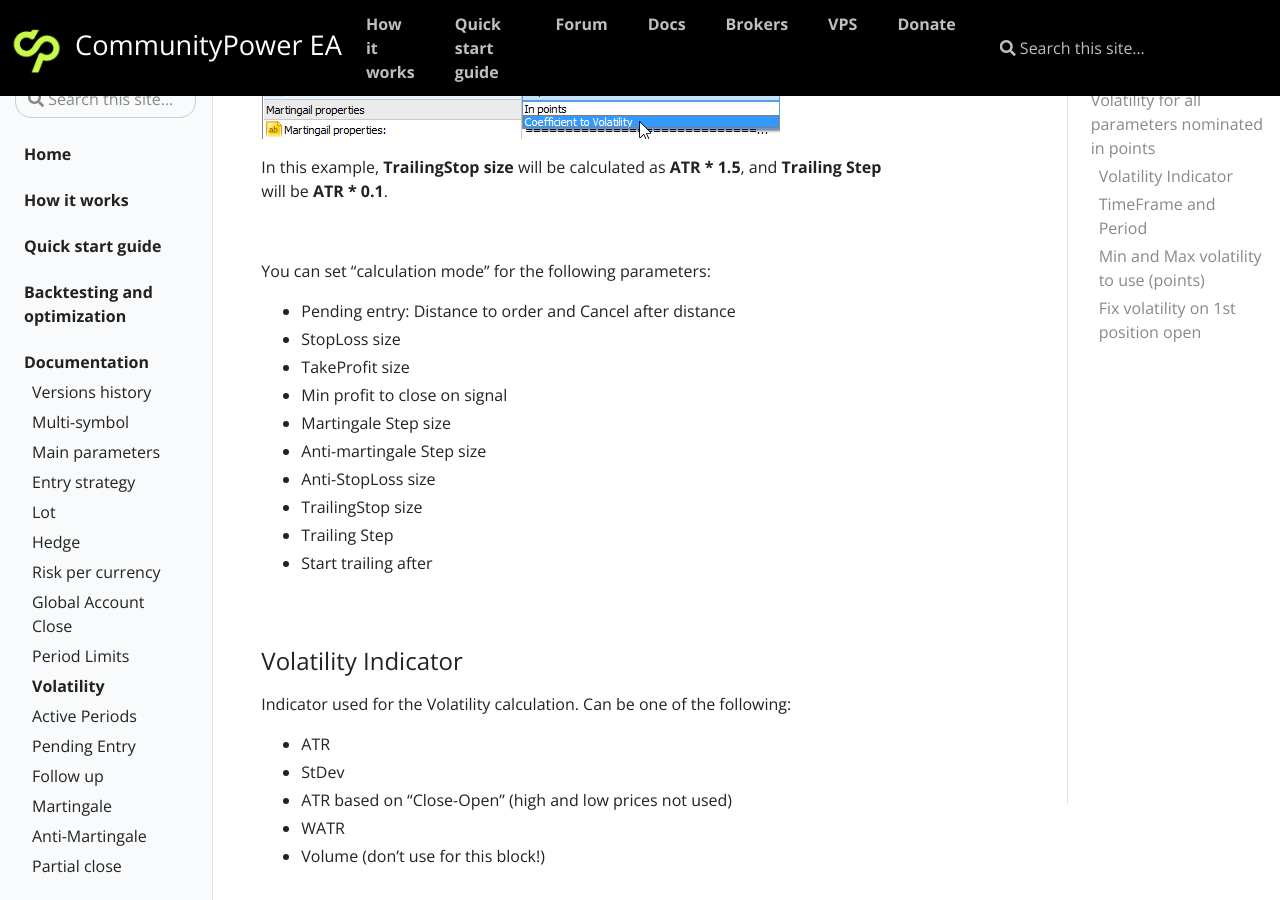
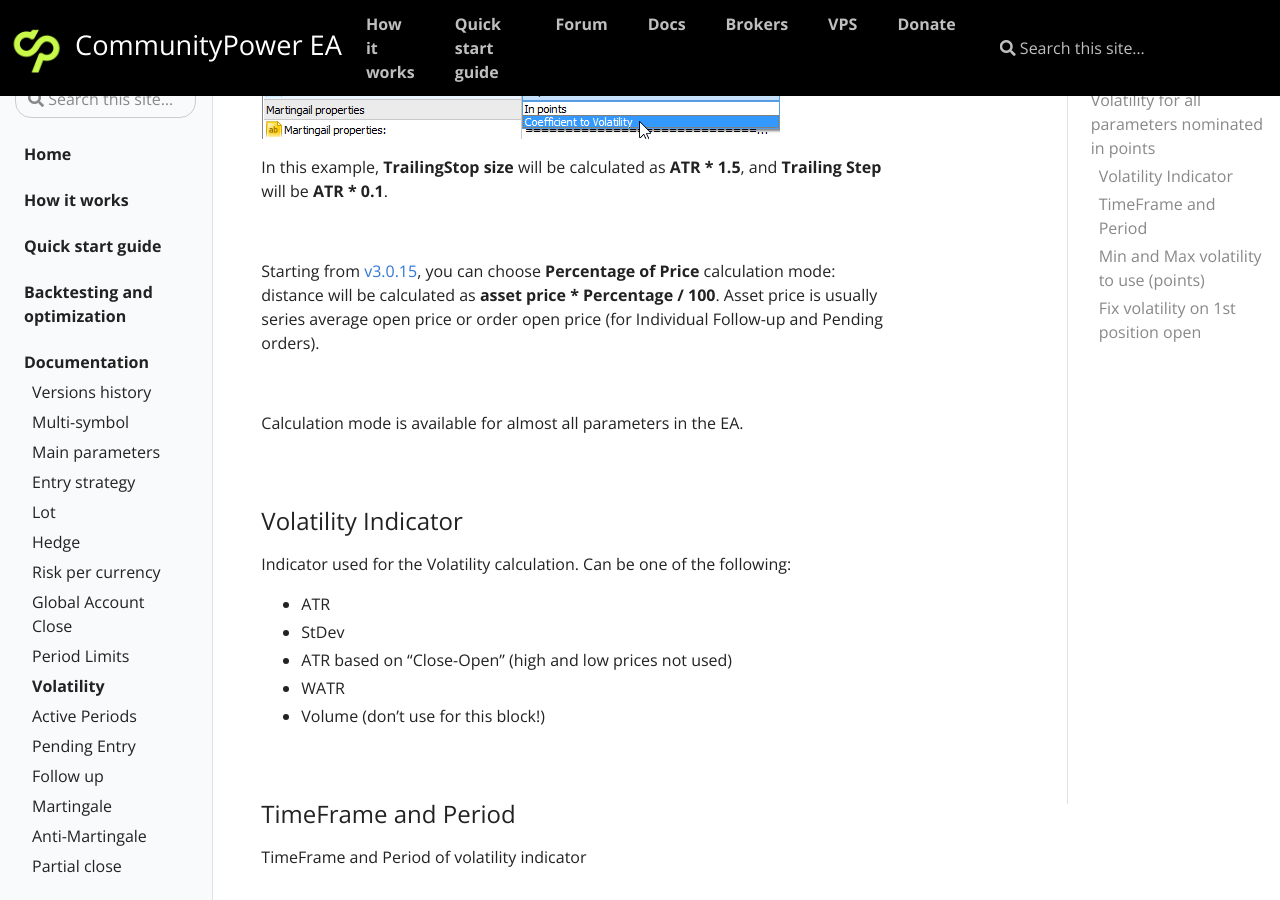
Before and after one commit to komposter/CommunityPowerEA.com, a Jekyll site: the page built from _docs/volatility.md, in a window 1280 px wide and 900 px high, scrolled down 581 px. Built offline with Jekyll 4.4.1, drawn with Linux system fonts in a browser that asks for light colours.

Commit message:
Content change

```diff
--- a/_docs/volatility.md
+++ b/_docs/volatility.md
@@ -20,17 +20,12 @@ In this example, **TrailingStop size** will be calculated as **ATR * 1.5**, and
 
 <br />
 
-You can set "calculation mode" for the following parameters:
-* Pending entry: Distance to order and Cancel after distance
-* StopLoss size
-* TakeProfit size
-* Min profit to close on signal
-* Martingale Step size
-* Anti-martingale Step size
-* Anti-StopLoss size
-* TrailingStop size
-* Trailing Step
-* Start trailing after
+Starting from [v3.0.15](/docs/versions-history#20241116-20250105-301-3015), you can choose **Percentage of Price** calculation mode: distance will be calculated as **asset price * Percentage / 100**.
+Asset price is usually series average open price or order open price (for Individual Follow-up and Pending orders).
+
+<br />
+
+Calculation mode is available for almost all parameters in the EA.
 
 <br />
 
```
Also changed, not shown: _docs/anti-martingale.md (+1 -1 lines), _docs/follow-up.md (+2 -2 lines), _docs/martingale.md (+1 -1 lines).
